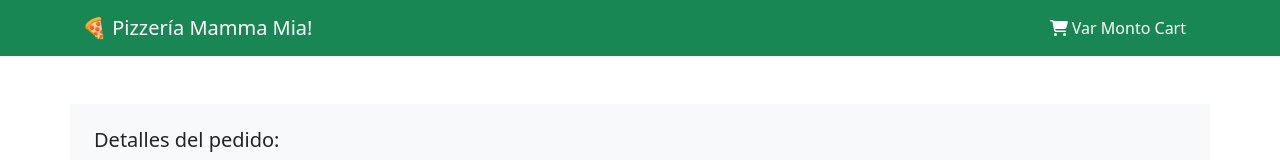
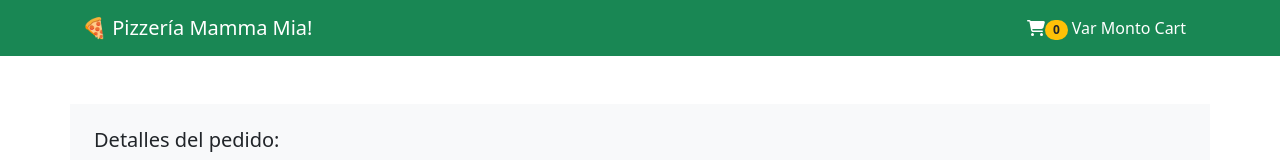
Before and after one commit to jpablow/ADL-FSJS-M05U04, a React (Vite) app: page /cart in a window 1280 px wide. Shown: the top 160 px of the page. Built offline with nearby package versions, Linux system fonts and the light colour scheme.

Commit message:
Agrega contador de items en Navbar

```diff
--- a/src/components/NavbarComp.jsx
+++ b/src/components/NavbarComp.jsx
@@ -1,11 +1,15 @@
-import React from 'react';
+import React, { useContext } from 'react';
 import Navbar from 'react-bootstrap/Navbar';
 import Container from 'react-bootstrap/Container';
+import Badge from 'react-bootstrap/Badge';
 import { NavLink } from 'react-router-dom';
 import { FontAwesomeIcon } from '@fortawesome/react-fontawesome';
 import { faCartShopping } from '@fortawesome/free-solid-svg-icons';
+import { Context } from '../Context';
 
 export default function NavbarComp() {
+  const { cartPizzas } = useContext(Context);
+
   return (
     <Navbar bg="success" variant="dark" fixed="top">
       <Container>
@@ -14,7 +18,11 @@ export default function NavbarComp() {
         </Navbar.Brand>
         <Container className="text-end">
           <NavLink className="td-none text-white" to="/Cart">
-            <FontAwesomeIcon icon={faCartShopping} /> Var Monto Cart
+            <FontAwesomeIcon icon={faCartShopping} />
+            <Badge pill bg="warning" className="text-dark">
+              {cartPizzas.length}
+            </Badge>{' '}
+            Var Monto Cart
           </NavLink>
         </Container>
       </Container>
```
